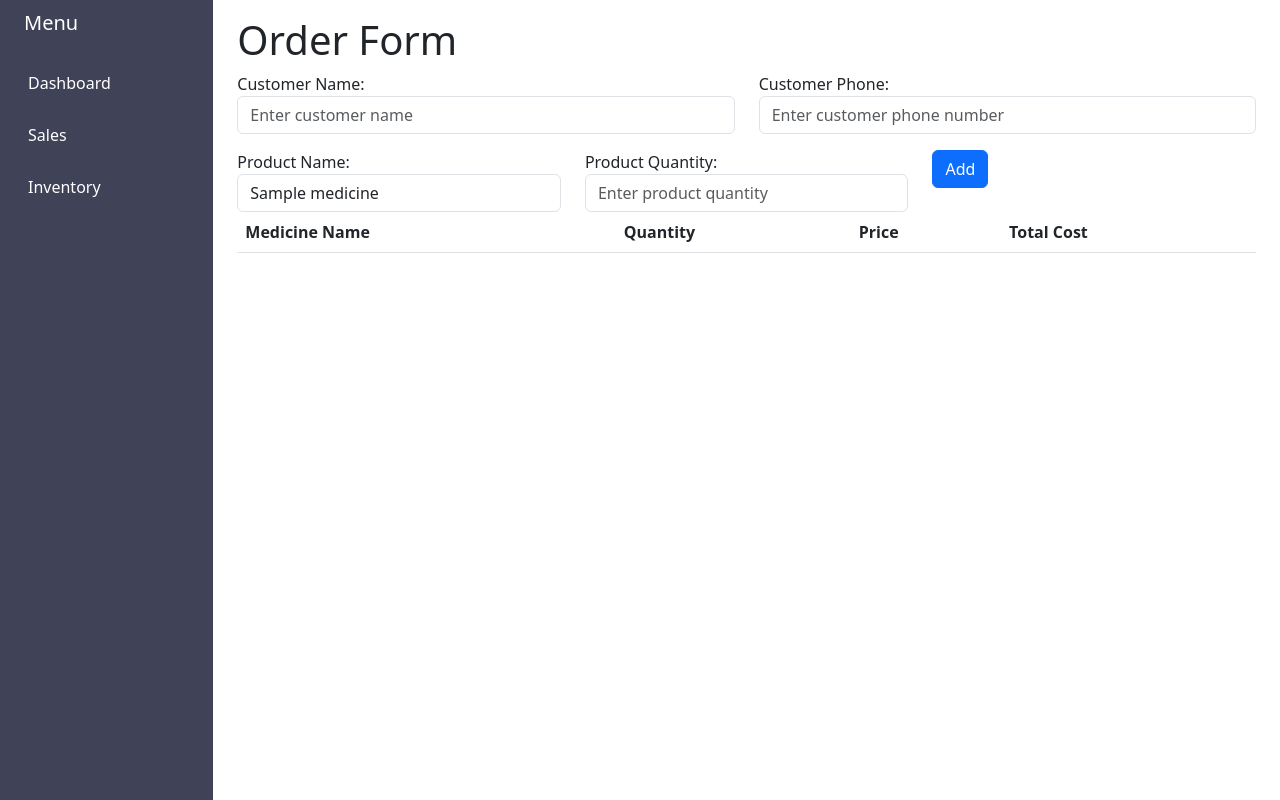
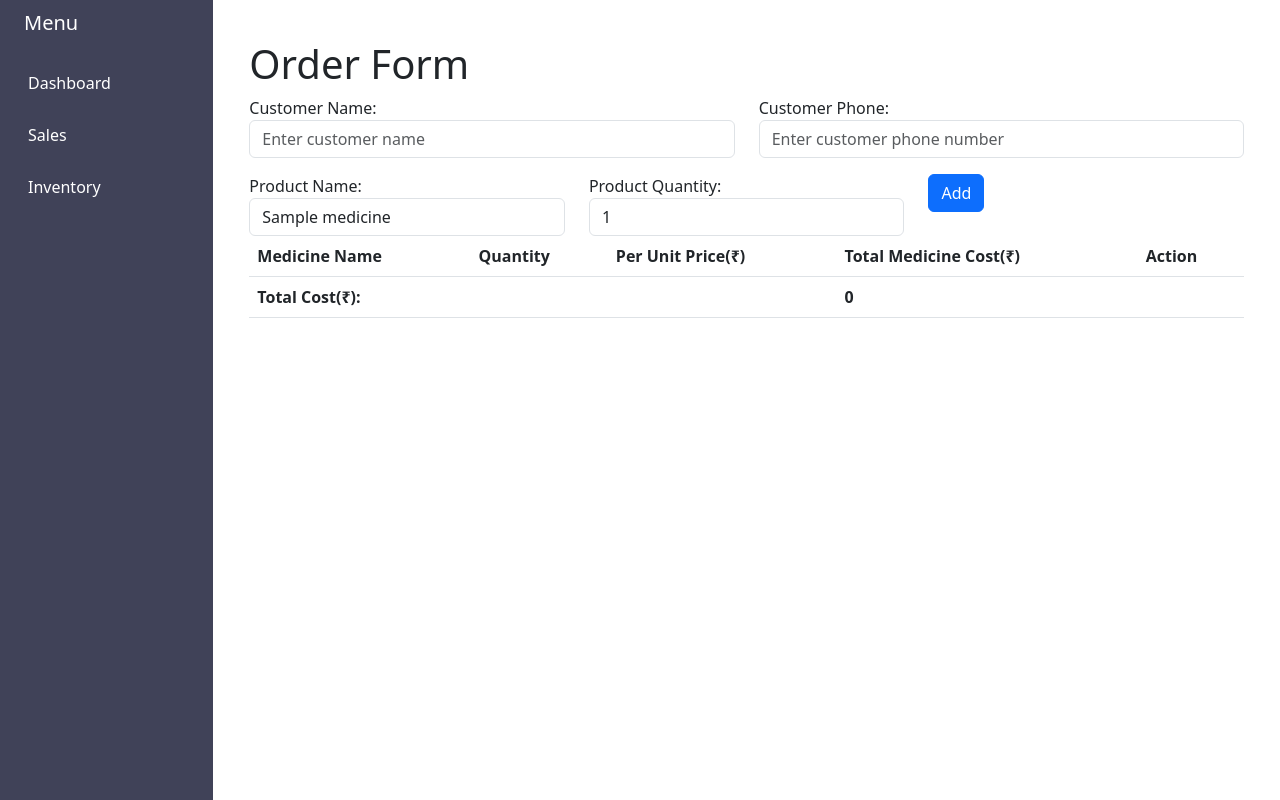
Before and after one commit to JanhaviDalvi/SolutionPharma, a Flask app: page /sales in a window 1280 px wide. Run offline with Flask 3, Linux system fonts and the light colour scheme; a database or web service that is not in the repository returns one stand-in record (values such as "Sample title"); lists and menus that the app fills with data are empty.

Commit message:
sales page working

```diff
--- a/templates/layout.html
+++ b/templates/layout.html
@@ -1,6 +1,5 @@
 <!doctype html>
 <html lang="en">
-
 <head>
     <meta charset="utf-8">
     <meta name="viewport" content="width=device-width, initial-scale=1">
@@ -18,37 +17,55 @@
     </div>
 
     <script>
+        function calculateTotalCost() {
+            var total = 0;
+            var totalCostElements = document.querySelectorAll('#medicine-table-body td:nth-child(4)');
+
+            totalCostElements.forEach(function (element) {
+                var cost = parseFloat(element.textContent);
+                if (!isNaN(cost)) {
+                    total += cost;
+                }
+            });
+
+            var totalCostElement = document.getElementById('total-cost');
+            totalCostElement.textContent = total.toFixed(2);
+        }
+
         function addMedicine() {
             console.log("add pressed!")
             // Get the selected medicine name and quantity
-            var medicineName = document.getElementById('productName').value;
-            var quantity = document.getElementById('productQuantity').value;
-
-            // Get the medicine object from the selected option
-            var selectedMedicine = Array.from(document.getElementById('productName').options)
-                .find(option => option.value === medicineName);
-
-            // Get the price from the selected medicine object
-            var price = selectedMedicine.dataset.price;
+            var name_price = document.getElementById('productName').value;
+            name_price = name_price.split(',');
+            var medicine_name = name_price[0];
+            var medicine_price = parseFloat(name_price[1]);
+            var quantity = parseFloat(document.getElementById('productQuantity').value);
 
             // Calculate the total cost
-            var totalCost = quantity * price;
-
+            var totalCost = quantity * medicine_price;
             // Create a new table row
             var row = document.createElement('tr');
-
             // Add the medicine name, quantity, price, and total cost to the table row
             row.innerHTML = `
-                <td>${medicineName}</td>
+                <td>${medicine_name}</td>
                 <td>${quantity}</td>
-                <td>${price}</td>
+                <td>${medicine_price}</td>
                 <td>${totalCost}</td>
+                <td><button class="btn btn-danger btn-sm delete-btn">Delete</button></td>
             `;
-
             // Append the new row to the table body
             document.getElementById('medicine-table-body').appendChild(row);
+
+            // Attach a click event listener to the delete button
+            var deleteButton = row.querySelector('.delete-btn');
+            deleteButton.addEventListener('click', function() {
+                // Find the closest <tr> element (row) and remove it
+                var row = this.closest('tr');
+                row.remove();
+                calculateTotalCost();
+            });
+            calculateTotalCost();
         }
-
     </script>
     <script src="https://cdn.jsdelivr.net/npm/@popperjs/core@2.11.8/dist/umd/popper.min.js"
         integrity="sha384-I7E8VVD/ismYTF4hNIPjVp/Zjvgyol6VFvRkX/vR+Vc4jQkC+hVqc2pM8ODewa9r"
@@ -57,5 +74,4 @@
         integrity="sha384-fbbOQedDUMZZ5KreZpsbe1LCZPVmfTnH7ois6mU1QK+m14rQ1l2bGBq41eYeM/fS"
         crossorigin="anonymous"></script>
 </body>
-
 </html>
--- a/templates/sales.html
+++ b/templates/sales.html
@@ -8,7 +8,7 @@
 <!-- show content column here -->
 <div class="col py-3">
     <!-- put content here -->
-    <div class="container">
+    <div class="container p-4">
         <h1>Order Form</h1>
         <form class="form-inline">
             <div class="row">
@@ -32,7 +32,8 @@
                         <label for="productName" class="mr-2">Product Name:</label>
                         <select class="form-control" id="productName">
                             {% for medicine in medicines %}
-                            <option value="{{ medicine.mdcn_name }}">{{ medicine.mdcn_name }}</option>
+                            <option value="{{ medicine.mdcn_name + ',' + medicine.mdcn_price|string }}">{{
+                                medicine.mdcn_name }}</option>
                             {% endfor %}
                         </select>
                     </div>
@@ -40,7 +41,7 @@
                 <div class="col-md-4">
                     <div class="form-group">
                         <label for="productQuantity" class="mr-2">Product Quantity:</label>
-                        <input type="number" class="form-control" id="productQuantity"
+                        <input type="number" class="form-control" id="productQuantity" min="1" step="1" value="1"
                             placeholder="Enter product quantity">
                     </div>
                 </div>
@@ -49,19 +50,28 @@
                 </div>
             </div>
         </form>
-        <table class="table">
-            <thead>
+        <!-- medicine table -->
+        <table class="table table-striped">
+            <thead class="thead-dark">
                 <tr>
                     <th>Medicine Name</th>
                     <th>Quantity</th>
-                    <th>Price</th>
-                    <th>Total Cost</th>
+                    <th>Per Unit Price(₹)</th>
+                    <th>Total Medicine Cost(₹)</th>
+                    <th>Action</th>
                 </tr>
             </thead>
             <tbody id="medicine-table-body">
                 <!-- Table rows will be dynamically added here -->
             </tbody>
+            <tfoot>
+                <tr>
+                    <th colspan="3">Total Cost(₹):</th>
+                    <th colspan="2" id="total-cost">0</th>
+                </tr>
+            </tfoot>
         </table>
+
     </div>
 </div>
 
```
